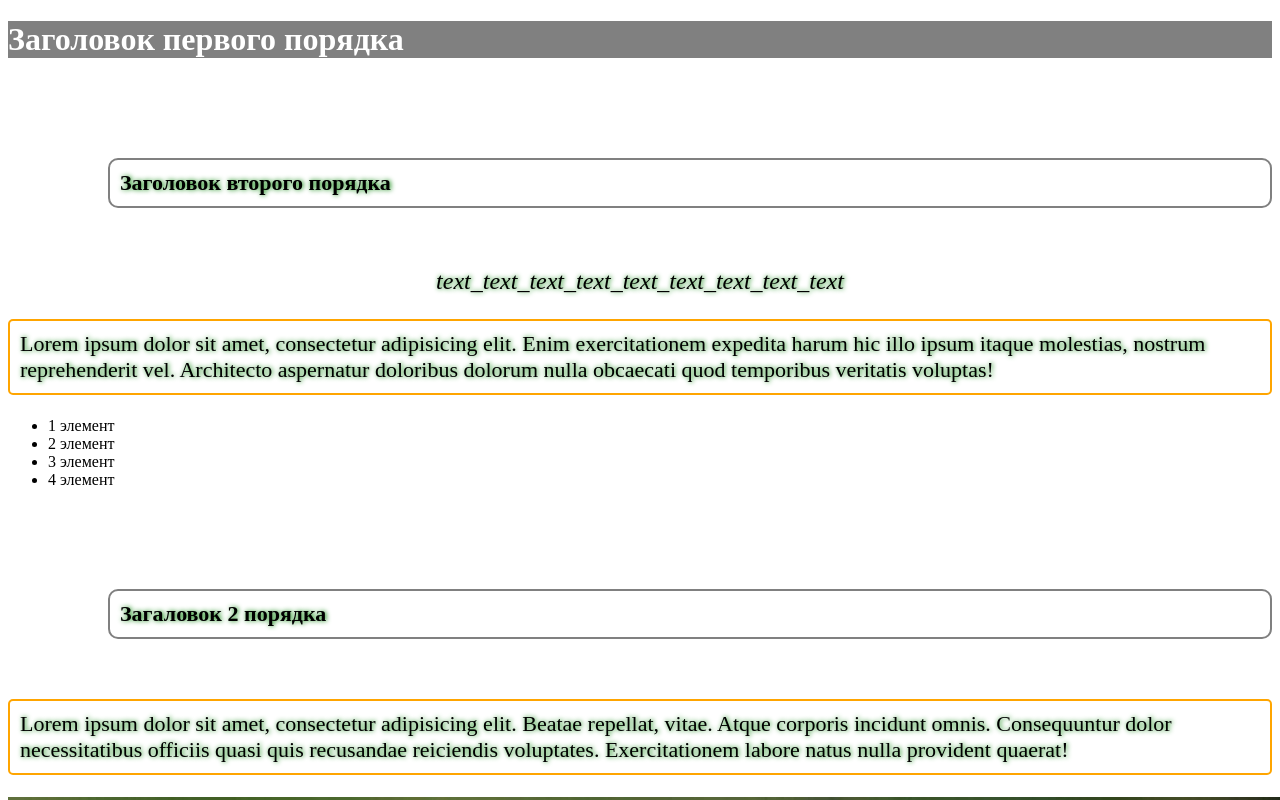
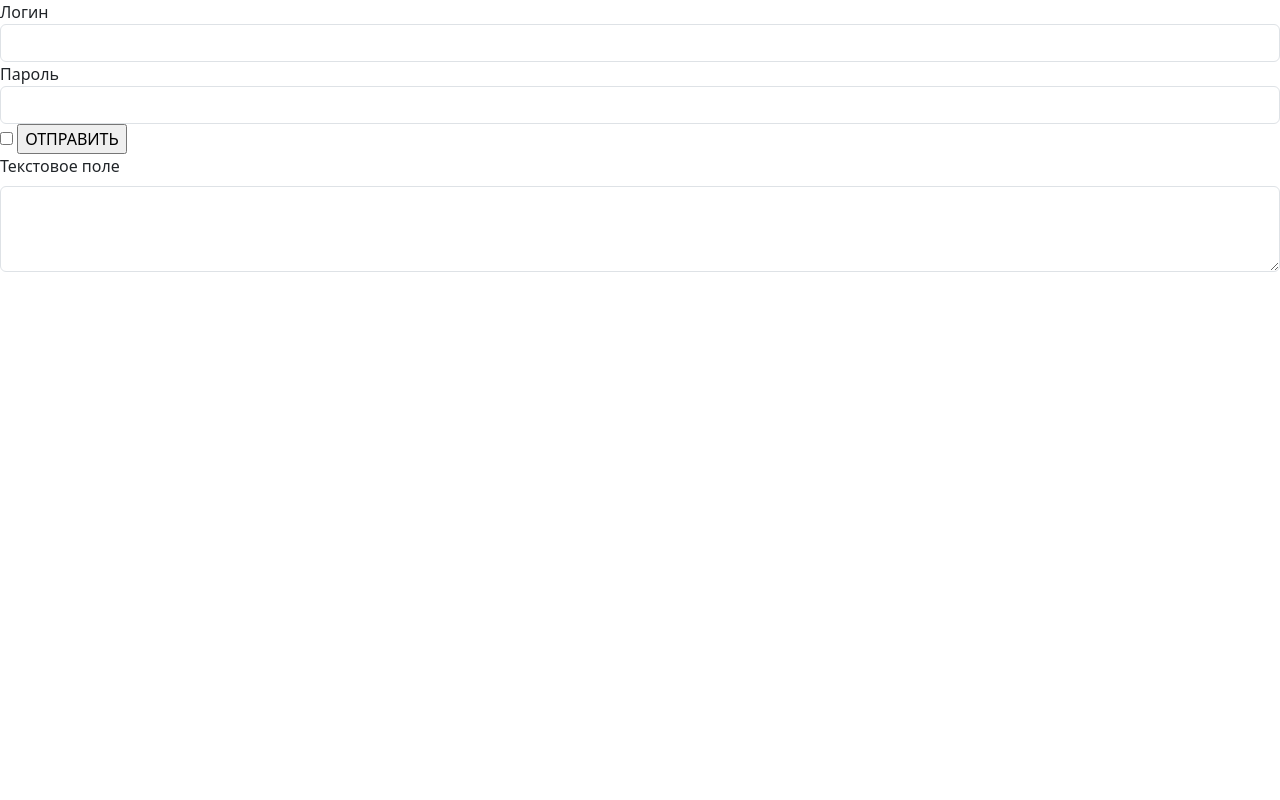
Before and after one commit to YegorTI/1lesson, a plain HTML site: page index.html in a window 1280 px wide. Shown: the top 800 px of the page. Drawn offline with nearby package versions, Linux system fonts and the light colour scheme.

Commit message:
BootstrapExample1

```diff
--- a/index.html
+++ b/index.html
@@ -5,26 +5,23 @@
     <meta name="viewport"
           content="width=device-width, user-scalable=no, initial-scale=1.0, maximum-scale=1.0, minimum-scale=1.0">
     <meta http-equiv="X-UA-Compatible" content="ie=edge">
-    <link rel="stylesheet" href="style.css">
-    <title>Document</title>
+    <link href="https://cdn.jsdelivr.net/npm/bootstrap@5.3.0/dist/css/bootstrap.min.css" rel="stylesheet" integrity="sha384-9ndCyUaIbzAi2FUVXJi0CjmCapSmO7SnpJef0486qhLnuZ2cdeRhO02iuK6FUUVM" crossorigin="anonymous">
+    <title>Bootstrap</title>
 </head>
+<body>
+    <form action="">
+        <label for="login">Логин</label>
+        <input id="login" type="text" class="form-control">
+        <label for="password">Пароль</label>
+        <input id="password" type="password" class="form-control">
+        <input type="checkbox">
+        <input value="ОТПРАВИТЬ" type="button">
+    </form>
+    <div class="mb-3">
+      <label for="exampleFormControlTextarea1" class="form-label">Текстовое поле</label>
+      <textarea class="form-control" id="exampleFormControlTextarea1" rows="3"></textarea>
+    </div>
 
-<body>
-    <h1>Заголовок первого порядка</h1>
-    <h2>Заголовок второго порядка</h2>
-    <p class="beauty">text_text_text_text_text_text_text_text_text</p>
-    <p class="description">Lorem ipsum dolor sit amet, consectetur adipisicing elit. Enim exercitationem expedita harum hic illo ipsum itaque molestias, nostrum reprehenderit vel. Architecto aspernatur doloribus dolorum nulla obcaecati quod temporibus veritatis voluptas!</p>
-    <ul>
-        <li>1 элемент</li>
-        <li>2 элемент</li>
-        <li>3 элемент</li>
-        <li>4 элемент</li>
-    </ul>
-    <div>
-        <h2>Загаловок 2 порядка</h2>
-        <p class="description">Lorem ipsum dolor sit amet, consectetur adipisicing elit. Beatae repellat, vitae. Atque corporis incidunt omnis. Consequuntur dolor necessitatibus officiis quasi quis recusandae reiciendis voluptates. Exercitationem labore natus nulla provident quaerat!</p>
-    </div>
-    <img src="cat-img.jpeg">
 
 </body>
 </html>
--- a/style.css
+++ /dev/null
@@ -1,29 +0,0 @@
-h1 {
-    background-color: gray;
-    color: white
-}
-.description{
-    border: 2px solid orange;
-    border-radius: 5px;
-    font-size: 22px;
-    padding: 10px;
-    text-shadow: green 1px 0 5px
-}
-
-h2 {
-    border: 2px solid gray;
-    border-radius: 10px;
-    font-size: 22px;
-    padding: 10px;
-    margin-top: 100px;
-    margin-left: 100px;
-    margin-bottom: 60px;
-    text-shadow: green 1px 0 5px
-}
-.beauty {
-    font-size: 24px;
-    font-style: italic;
-    text-align: center;
-    text-shadow: green 1px 0 5px
-
-}
```
Also changed, not shown: page_two.html (added).
